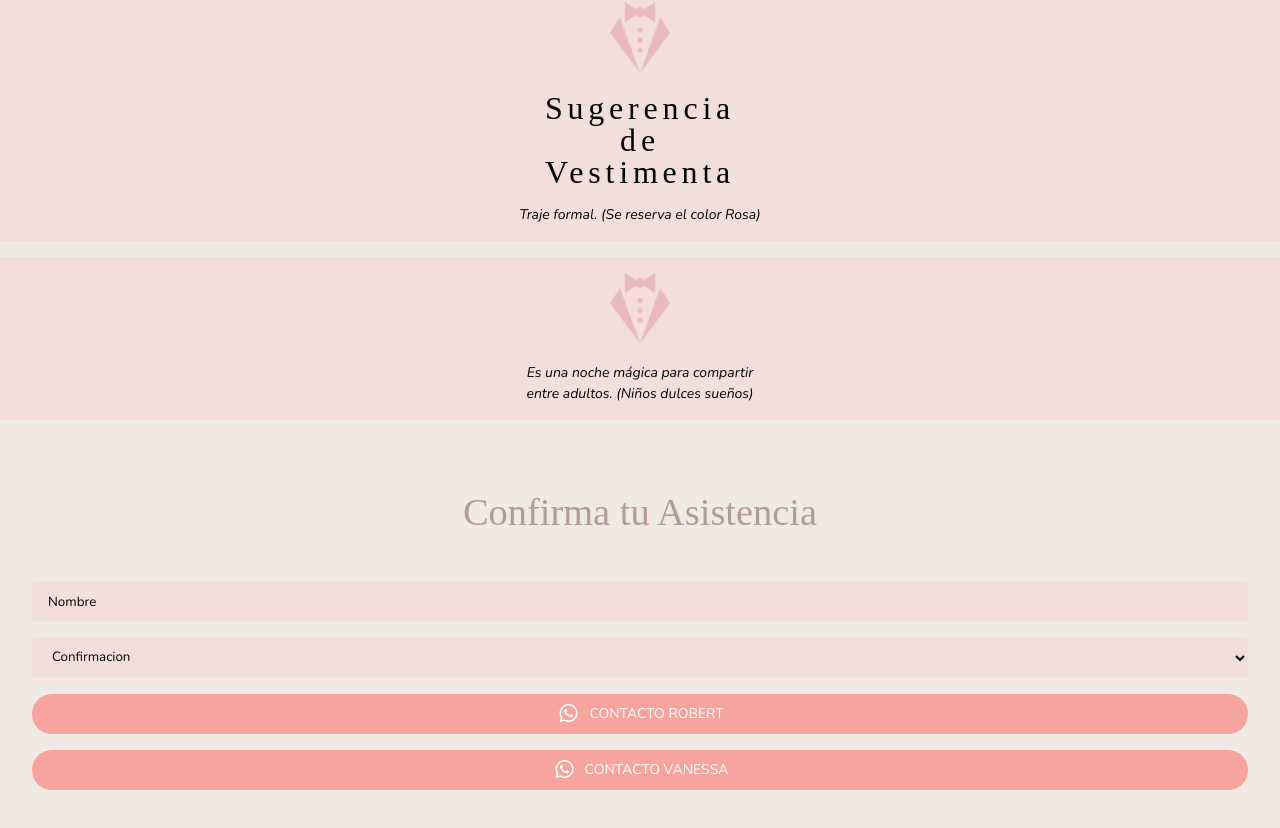
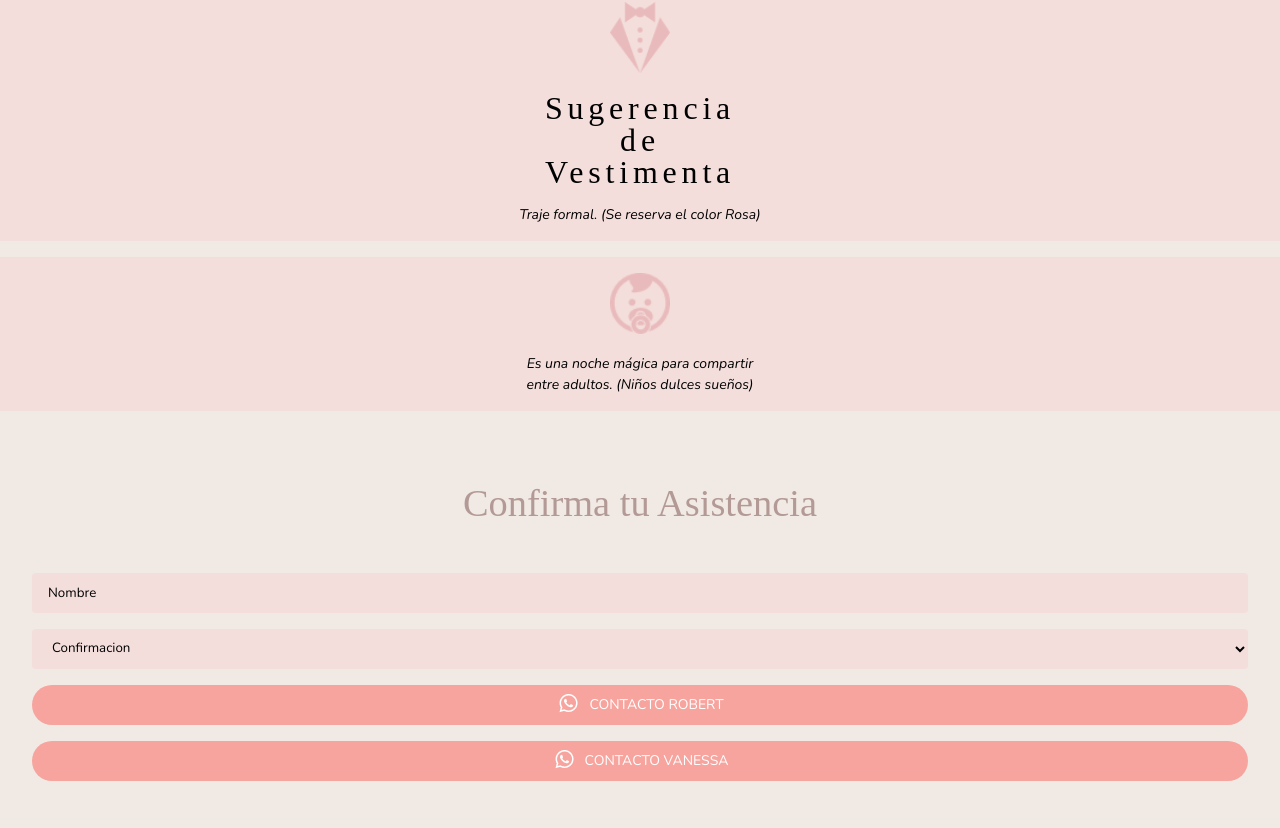
Before and after one commit to josesantanaweb/boda, a React (Vite) app: page / in a window 1280 px wide. Shown: the part 2177-3005 px from the top of the page. Built offline with nearby package versions, Linux system fonts and the light colour scheme; a web font is replaced by a local one.

Commit message:
feat: change icon bebe

```diff
--- a/src/pages/HomePage/index.tsx
+++ b/src/pages/HomePage/index.tsx
@@ -6,6 +6,7 @@ import users from "../../assets/images/users.png"
 import love from "../../assets/images/love.png"
 import after from "../../assets/images/after.jpeg"
 import traje from "../../assets/images/traje.png"
+import bebe from "../../assets/images/bebe.png"
 import whatsapp from "../../assets/images/whatsapp.png";
 import copas from "../../assets/images/copas.png";
 import fiesta from "../../assets/images/fiesta.png";
@@ -176,7 +177,7 @@ const HomePage = () => {
         <S.OutfitText>Traje formal. (Se reserva el color Rosa)</S.OutfitText>
       </S.Outfit>
       <S.Outfit>
-        <S.OutfitImg src={traje} alt="traje" />
+        <S.OutfitImg src={bebe} alt="bebe" />
         <S.OutfitText>
           Es una noche mágica para compartir entre adultos. (Niños dulces
           sueños)
```
Also changed, not shown: src/assets/images/bebe.png (added).
